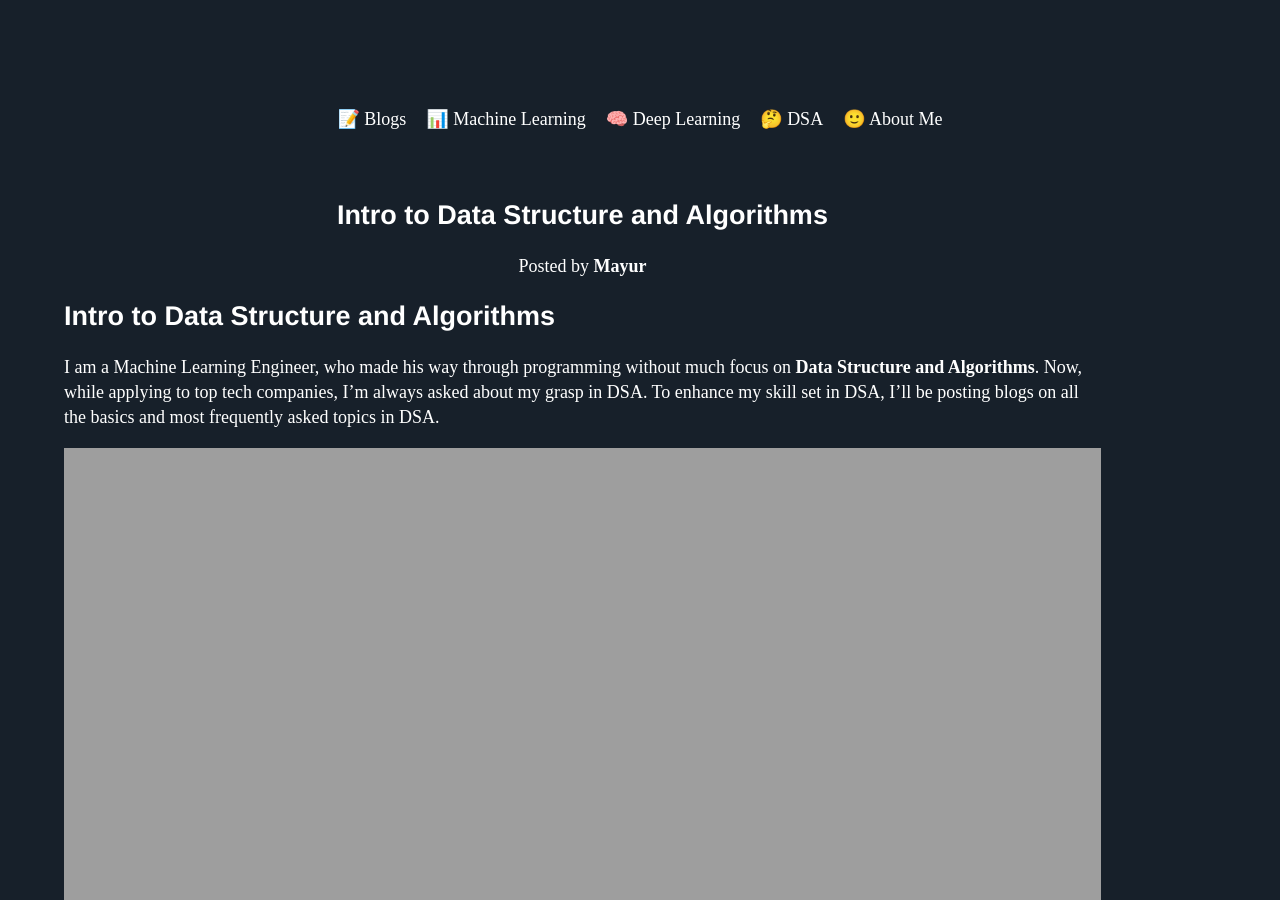
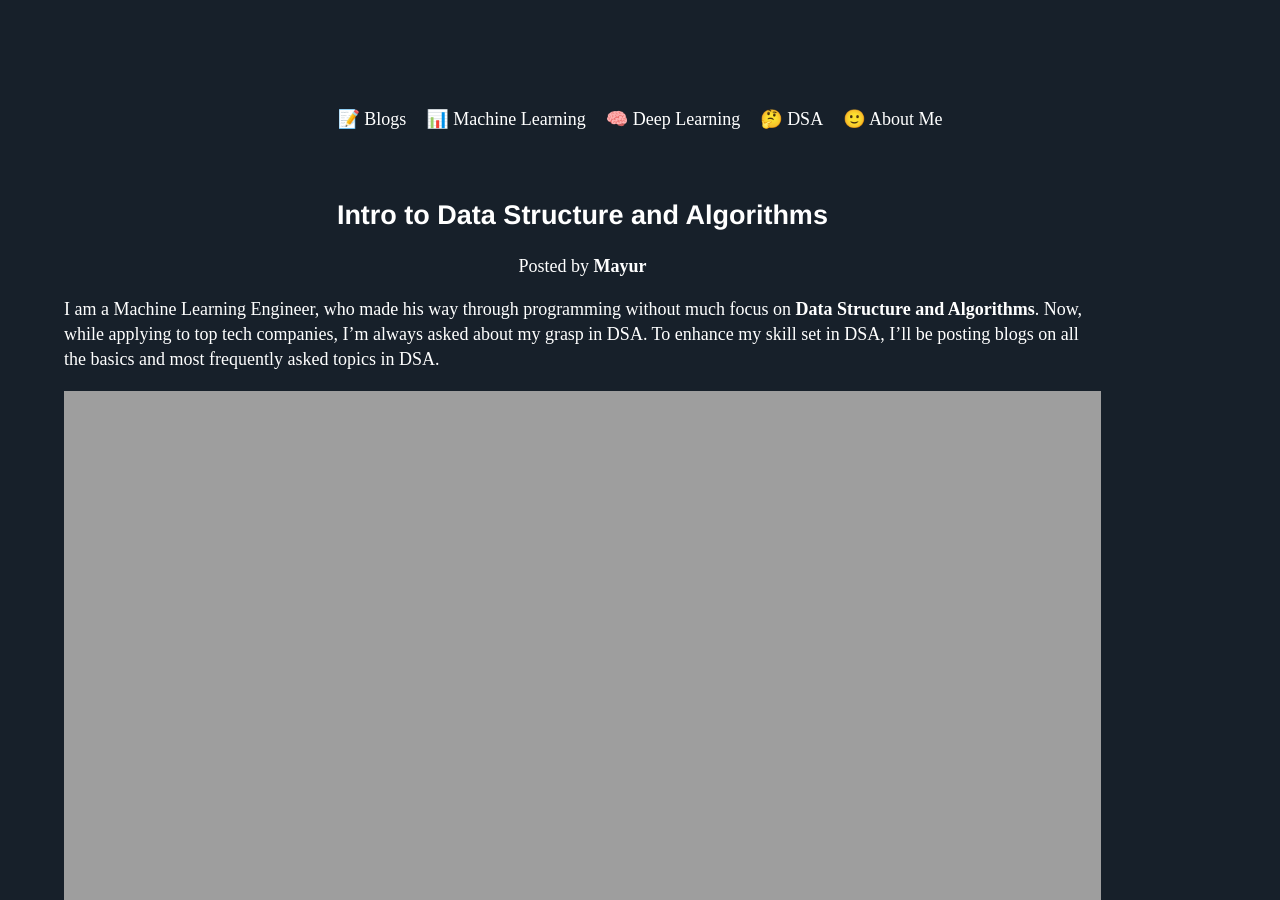
Before and after one commit to Mayurji/mayurji.github.io, a Jekyll site: the page built from _data-structure-algorithms/2021-01-21-DSA-1.md, in a window 1280 px wide and 900 px high. Built offline with Jekyll 4.4.1, drawn with Linux system fonts in a browser that asks for light colours; nearby versions of some CDN libraries; comment, search, counter and statistics services are not loaded.

Commit message:
Update 2021-01-21-DSA-1.md

```diff
--- a/_data-structure-algorithms/2021-01-21-DSA-1.md
+++ b/_data-structure-algorithms/2021-01-21-DSA-1.md
@@ -4,8 +4,6 @@ title: Intro to Data Structure and Algorithms
 description: Understanding Data Structure & Algorithms, notations, different algorithmic approaches etc.
 date:   2021-01-21 13:43:52 +0530
 ---
-## Intro to Data Structure and Algorithms
-
 I am a Machine Learning Engineer, who made his way through programming without much focus on **Data Structure and Algorithms**. Now, while applying to top tech companies, I'm always asked about my grasp in DSA. To enhance my skill set in DSA, I'll be posting blogs on all the basics and most frequently asked topics in DSA.
 
 <center>
```
